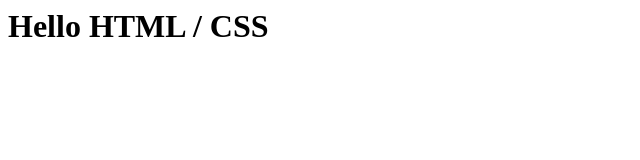
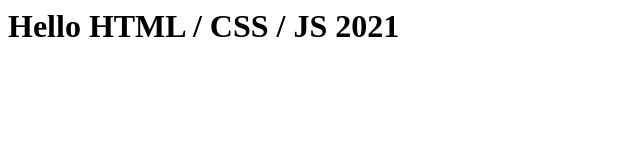
Before and after one commit to hallijaouad/dev_web, a plain HTML site: page index.html in a window 1280 px wide. Shown: the whole page, without its empty margins (0-640 px from the left). Drawn offline with Linux system fonts and the light colour scheme.

Commit message:
new commit test

```diff
--- a/index.html
+++ b/index.html
@@ -2,6 +2,6 @@
   <head>
   </head>
   <body>
-    <h1>Hello HTML / CSS</h1>
+    <h1>Hello HTML / CSS / JS 2021</h1>
   </body>
 </html>
```
